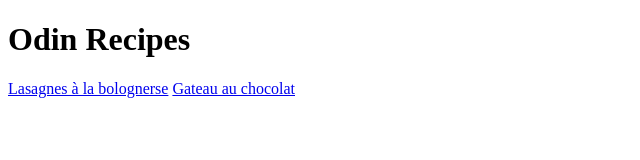
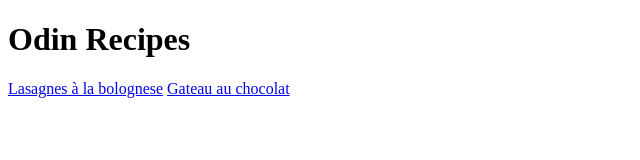
Before and after one commit to deamonleones/odin-recipes, a plain HTML site: page index.html in a window 1280 px wide. Shown: the full height of the page, 0-640 px from the left. Drawn offline with Linux system fonts and the light colour scheme.

Commit message:
Correction titre recette lasagne

```diff
--- a/index.html
+++ b/index.html
@@ -8,7 +8,7 @@
 </head>
 <body>
     <h1>Odin Recipes</h1>
-    <a href="recipes/lasagna.html">Lasagnes à la bolognerse</a>
+    <a href="recipes/lasagna.html">Lasagnes à la bolognese</a>
     <a href="recipes/gateau_choco.html">Gateau au chocolat</a>
 </body>
 </html>
```
